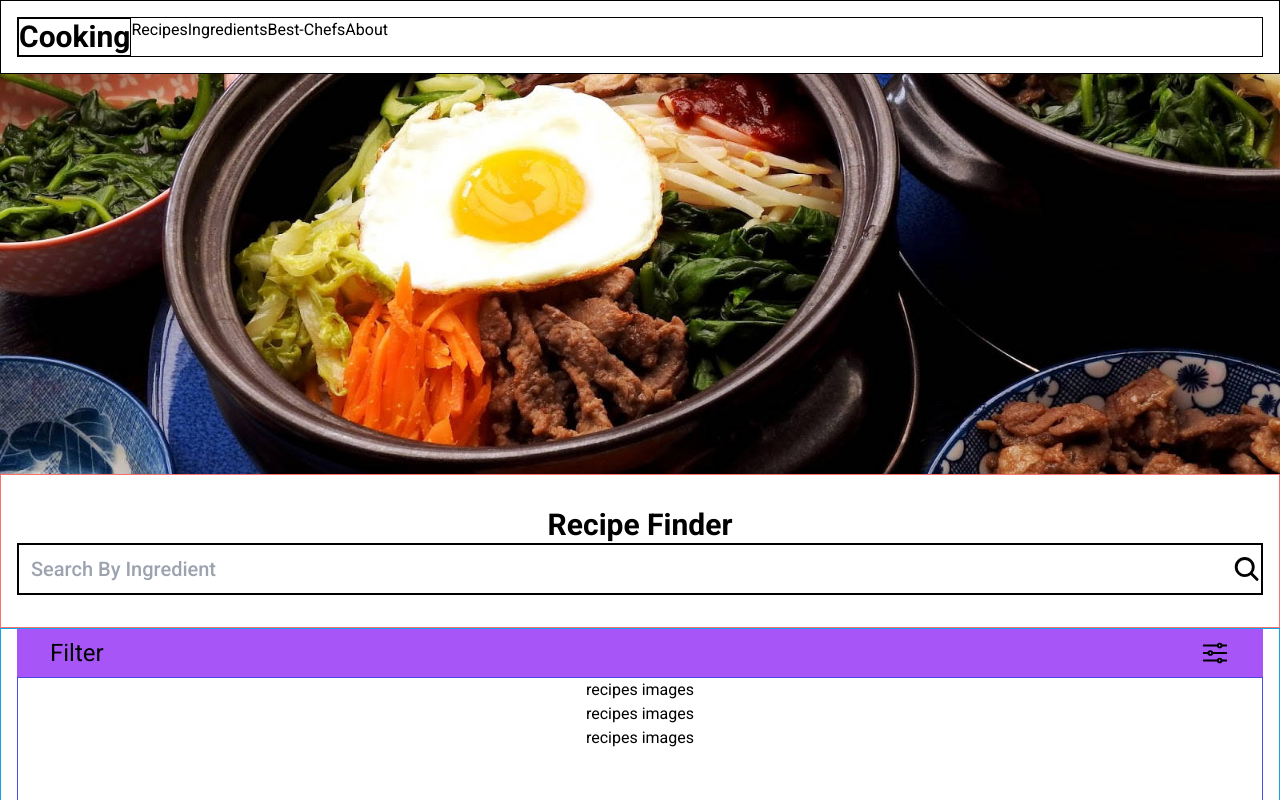
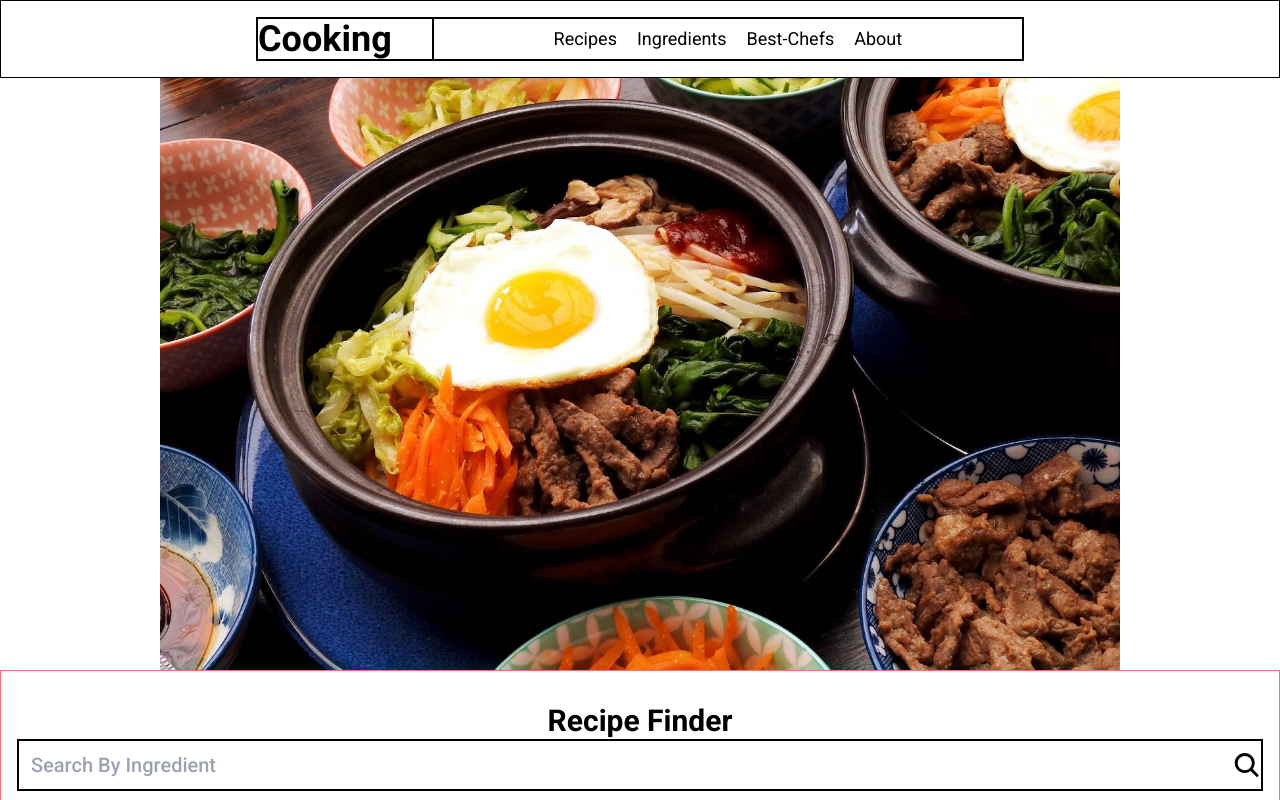
Before and after one commit to creativeplot/recipe-Finder, a React (Vite) app: page / in a window 1280 px wide. Shown: the top 800 px of the page. Built offline with nearby package versions, Linux system fonts and the light colour scheme; a web font is replaced by a local one.

Commit message:
adjusting-nav-hero-visuals

```diff
--- a/src/components/Filter.tsx
+++ b/src/components/Filter.tsx
@@ -14,8 +14,44 @@ const Filter = () => {
         <IoOptionsOutline className="text-3xl"/>
       </div>
       {isOpen && (
-        <div>
-        filter options
+        <div className="border border-solid border-purple-500 w-full grid grid-cols-2 text-2xl">
+            <div className="border border-solid border-purple-100 flex flex-col gap-4 pl-8">
+                <label htmlFor="" className="flex items-center gap-x-2">
+                <input type="checkbox" className="w-4 h-4"/>
+                high-calorie
+            </label>
+            <label htmlFor="">
+                <input type="checkbox" className="w-4 h-4"/>
+                carnivore
+            </label>
+            <label htmlFor="">
+                <input type="checkbox" className="w-4 h-4"/>
+                low-carb
+            </label>
+            <label htmlFor="">
+                <input type="checkbox" className="w-4 h-4"/>
+                some-other
+            </label>
+            </div>
+
+            <div className="border border-solid border-purple-700 flex flex-col pl-8 gap-4">
+                <label htmlFor="">
+                <input type="checkbox" />
+                10-minutes
+            </label>
+            <label htmlFor="">
+                <input type="checkbox" />
+                20-minutes
+            </label>
+            <label htmlFor="">
+                <input type="checkbox" />
+                30-minutes
+            </label>
+            <label htmlFor="">
+                <input type="checkbox" />
+                40-minutes
+            </label>
+            </div>
       </div>
       )}
     </>
--- a/src/components/Hero.tsx
+++ b/src/components/Hero.tsx
@@ -5,11 +5,11 @@ import { IoSearch } from "react-icons/io5";
 const Hero = () => {
   return (
     <div className="flex flex-col">
-    <figure className="h-[50vh]">
+    <figure className="h-[50vh] lg:h-[74vh] flex justify-center">
       <img
       src={HeroImg}
       alt="Food-With-Eggs"
-      className="object-cover h-full max-h-full w-full"
+      className="object-cover h-full max-h-full w-full lg:max-w-[85vw] xl:max-w-[75vw]"
       />
     </figure>
 
--- a/src/components/NavBar.tsx
+++ b/src/components/NavBar.tsx
@@ -91,17 +91,20 @@ const NavBar = () => {
 
   return (
     <>
-    <header className="border border-solid border-black w-full flex justify-between items-center px-4 py-4">
-        <nav className="border border-solid border-black flex w-full">
-            <div className="border border-solid border-black flex items-center text-3xl">
+    <header className="border border-solid border-black w-full flex justify-between items-center px-4 py-4 md:justify-center">
+        <nav className="border border-solid border-black flex w-full justify-around md:max-w-[80vw] lg:max-w-[70vw] xl:max-w-[60vw]">
+
+            <div className="border border-solid border-black flex items-center text-3xl lg:text-4xl pr-10">
                 <h1 className="font-bold">Cooking</h1>
             </div>
-            <div className="flex max-sm:hidden">
+
+            <div className="max-sm:hidden flex border border-solid border-black gap-x-5 text-lg items-center justify-center w-full">
                 <p>Recipes</p>
                 <p>Ingredients</p>
                 <p>Best-Chefs</p>
                 <p>About</p>
             </div>
+
             <div className="border border-solid border-black flex items-center max-sm:flex-1 max-sm:justify-end sm:hidden">
             <button
             aria-controls="mobile-nav"
--- a/src/rOutput.css
+++ b/src/rOutput.css
@@ -566,26 +566,16 @@ video {
   inset: 0px;
 }
 
-.mx-8 {
-  margin-left: 2rem;
-  margin-right: 2rem;
-}
-
-.mx-4 {
-  margin-left: 1rem;
-  margin-right: 1rem;
-}
-
 .mt-8 {
   margin-top: 2rem;
 }
 
-.mt-4 {
-  margin-top: 1rem;
+.flex {
+  display: flex;
 }
 
-.flex {
-  display: flex;
+.grid {
+  display: grid;
 }
 
 .hidden {
@@ -594,6 +584,18 @@ video {
 
 .h-12 {
   height: 3rem;
+}
+
+.h-4 {
+  height: 1rem;
+}
+
+.h-8 {
+  height: 2rem;
+}
+
+.h-\[100vh\] {
+  height: 100vh;
 }
 
 .h-\[40vh\] {
@@ -608,52 +610,8 @@ video {
   height: 100%;
 }
 
-.h-20 {
-  height: 5rem;
-}
-
-.h-\[100vh\] {
-  height: 100vh;
-}
-
-.h-\[100\%\] {
-  height: 100%;
-}
-
-.h-\[120vh\] {
-  height: 120vh;
-}
-
-.h-8 {
-  height: 2rem;
-}
-
 .max-h-full {
   max-height: 100%;
-}
-
-.w-full {
-  width: 100%;
-}
-
-.w-\[20vh\] {
-  width: 20vh;
-}
-
-.w-\[30vh\] {
-  width: 30vh;
-}
-
-.w-\[35vh\] {
-  width: 35vh;
-}
-
-.w-\[40vh\] {
-  width: 40vh;
-}
-
-.w-12 {
-  width: 3rem;
 }
 
 .w-4 {
@@ -664,8 +622,20 @@ video {
   width: 2rem;
 }
 
+.w-\[35vh\] {
+  width: 35vh;
+}
+
+.w-full {
+  width: 100%;
+}
+
 .cursor-pointer {
   cursor: pointer;
+}
+
+.grid-cols-2 {
+  grid-template-columns: repeat(2, minmax(0, 1fr));
 }
 
 .flex-col {
@@ -680,16 +650,25 @@ video {
   align-items: center;
 }
 
-.justify-end {
-  justify-content: flex-end;
-}
-
 .justify-center {
   justify-content: center;
 }
 
 .justify-between {
   justify-content: space-between;
+}
+
+.justify-around {
+  justify-content: space-around;
+}
+
+.gap-4 {
+  gap: 1rem;
+}
+
+.gap-x-2 {
+  -moz-column-gap: 0.5rem;
+       column-gap: 0.5rem;
 }
 
 .gap-x-5 {
@@ -703,14 +682,6 @@ video {
 
 .gap-y-8 {
   row-gap: 2rem;
-}
-
-.gap-y-10 {
-  row-gap: 2.5rem;
-}
-
-.gap-y-12 {
-  row-gap: 3rem;
 }
 
 .overflow-auto {
@@ -735,19 +706,24 @@ video {
   border-color: rgb(134 239 172 / var(--tw-border-opacity, 1));
 }
 
-.border-green-500 {
-  --tw-border-opacity: 1;
-  border-color: rgb(34 197 94 / var(--tw-border-opacity, 1));
-}
-
 .border-indigo-600 {
   --tw-border-opacity: 1;
   border-color: rgb(79 70 229 / var(--tw-border-opacity, 1));
 }
 
+.border-purple-100 {
+  --tw-border-opacity: 1;
+  border-color: rgb(243 232 255 / var(--tw-border-opacity, 1));
+}
+
 .border-purple-500 {
   --tw-border-opacity: 1;
   border-color: rgb(168 85 247 / var(--tw-border-opacity, 1));
+}
+
+.border-purple-700 {
+  --tw-border-opacity: 1;
+  border-color: rgb(126 34 206 / var(--tw-border-opacity, 1));
 }
 
 .border-red-400 {
@@ -760,11 +736,6 @@ video {
   border-color: rgb(14 165 233 / var(--tw-border-opacity, 1));
 }
 
-.bg-purple-500 {
-  --tw-bg-opacity: 1;
-  background-color: rgb(168 85 247 / var(--tw-bg-opacity, 1));
-}
-
 .bg-black {
   --tw-bg-opacity: 1;
   background-color: rgb(0 0 0 / var(--tw-bg-opacity, 1));
@@ -775,8 +746,9 @@ video {
   background-color: rgb(249 115 22 / var(--tw-bg-opacity, 1));
 }
 
-.bg-opacity-10 {
-  --tw-bg-opacity: 0.1;
+.bg-purple-500 {
+  --tw-bg-opacity: 1;
+  background-color: rgb(168 85 247 / var(--tw-bg-opacity, 1));
 }
 
 .bg-opacity-40 {
@@ -808,6 +780,23 @@ video {
   padding-bottom: 2rem;
 }
 
+.px-5 {
+  padding-left: 1.25rem;
+  padding-right: 1.25rem;
+}
+
+.pl-8 {
+  padding-left: 2rem;
+}
+
+.pr-5 {
+  padding-right: 1.25rem;
+}
+
+.pr-10 {
+  padding-right: 2.5rem;
+}
+
 .text-center {
   text-align: center;
 }
@@ -836,6 +825,11 @@ video {
   line-height: 1.75rem;
 }
 
+.text-lg {
+  font-size: 1.125rem;
+  line-height: 1.75rem;
+}
+
 .font-bold {
   font-weight: 700;
 }
@@ -846,10 +840,6 @@ video {
 
 .font-semibold {
   font-weight: 600;
-}
-
-.filter {
-  filter: var(--tw-blur) var(--tw-brightness) var(--tw-contrast) var(--tw-grayscale) var(--tw-hue-rotate) var(--tw-invert) var(--tw-saturate) var(--tw-sepia) var(--tw-drop-shadow);
 }
 
 @media not all and (min-width: 640px) {
@@ -870,4 +860,124 @@ video {
   .sm\:hidden {
     display: none;
   }
+
+  .sm\:max-w-\[50vh\] {
+    max-width: 50vh;
+  }
+
+  .sm\:max-w-\[85vw\] {
+    max-width: 85vw;
+  }
 }
+
+@media (min-width: 768px) {
+  .md\:max-w-\[50vh\] {
+    max-width: 50vh;
+  }
+
+  .md\:max-w-\[65vh\] {
+    max-width: 65vh;
+  }
+
+  .md\:max-w-\[75vh\] {
+    max-width: 75vh;
+  }
+
+  .md\:max-w-\[70vw\] {
+    max-width: 70vw;
+  }
+
+  .md\:max-w-\[75vw\] {
+    max-width: 75vw;
+  }
+
+  .md\:max-w-\[80vw\] {
+    max-width: 80vw;
+  }
+
+  .md\:items-center {
+    align-items: center;
+  }
+
+  .md\:justify-center {
+    justify-content: center;
+  }
+}
+
+@media (min-width: 1024px) {
+  .lg\:h-\[70vh\] {
+    height: 70vh;
+  }
+
+  .lg\:h-\[72vh\] {
+    height: 72vh;
+  }
+
+  .lg\:h-\[73vh\] {
+    height: 73vh;
+  }
+
+  .lg\:h-\[74vh\] {
+    height: 74vh;
+  }
+
+  .lg\:max-w-\[95vh\] {
+    max-width: 95vh;
+  }
+
+  .lg\:max-w-\[80vw\] {
+    max-width: 80vw;
+  }
+
+  .lg\:max-w-\[50vw\] {
+    max-width: 50vw;
+  }
+
+  .lg\:max-w-\[60vw\] {
+    max-width: 60vw;
+  }
+
+  .lg\:max-w-\[55vw\] {
+    max-width: 55vw;
+  }
+
+  .lg\:max-w-\[70vw\] {
+    max-width: 70vw;
+  }
+
+  .lg\:max-w-\[75vw\] {
+    max-width: 75vw;
+  }
+
+  .lg\:max-w-\[65vw\] {
+    max-width: 65vw;
+  }
+
+  .lg\:max-w-\[85vw\] {
+    max-width: 85vw;
+  }
+
+  .lg\:text-5xl {
+    font-size: 3rem;
+    line-height: 1;
+  }
+
+  .lg\:text-4xl {
+    font-size: 2.25rem;
+    line-height: 2.5rem;
+  }
+}
+
+@media (min-width: 1280px) {
+  .xl\:max-w-\[50vw\] {
+    max-width: 50vw;
+  }
+
+  .xl\:max-w-\[60vw\] {
+    max-width: 60vw;
+  }
+
+  .xl\:max-w-\[75vw\] {
+    max-width: 75vw;
+  }
+}
```
